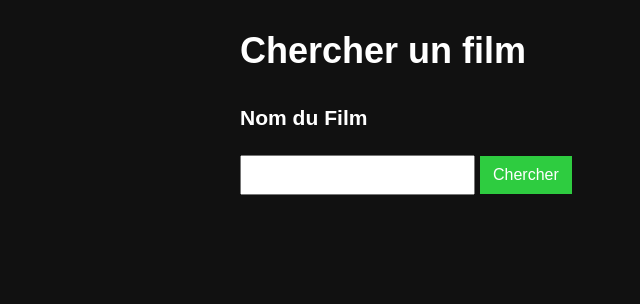
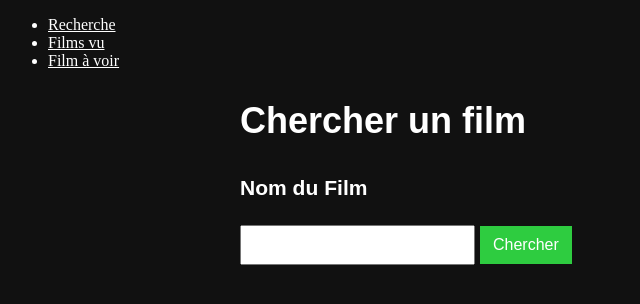
Before and after one commit to ditiz/movie-manager, a Symfony app: template templates/movie/search.html.twig in a window 1280 px wide. Shown: the top 304 px of the page, without its empty margins (0-640 px from the left). Run offline with Twig, Linux system fonts and the light colour scheme; the template is opened without the code that fills it, so the values that code supplies are empty; some libraries are stand-ins or nearby versions.

Commit message:
Add menu in base template

```diff
--- a/templates/base.html.twig
+++ b/templates/base.html.twig
@@ -7,6 +7,13 @@
         <link href="{{ asset('build/app.css') }}" type="text/css" rel="stylesheet"/>
     </head>
     <body>
+        <header>
+            <ul>
+                <li><a href="{{ path('displaySearchMovie') }}">Recherche</a></li>
+                <li><a href="{{ path('getMovieSeeList') }}">Films vu</a></li>
+                <li><a href="">Film à voir</a></li>
+            </ul>
+        </header>
         {% block body %}{% endblock %}
         {% block javascripts %}{% endblock %}
     </body>
--- a/templates/movie/search.html.twig
+++ b/templates/movie/search.html.twig
@@ -5,7 +5,7 @@
 {% block body %}
     <div class='search'>
         <div class="wrapper">
-            {% if messages is defined %}
+            {% if messages is defined and messages|length > 0 %}
                 <div class='messages'>
                     {% for imdbID, message in messages %}
                         <p>{{ imdbID }} {{ message }}</p>
@@ -109,7 +109,7 @@
                 </div>
             {% endif %}
 
-        {% if error is defined %}
+        {% if error is defined and error|length > 0 %}
             <div class='error'>
                 <span>
                     {{ error }}
```
